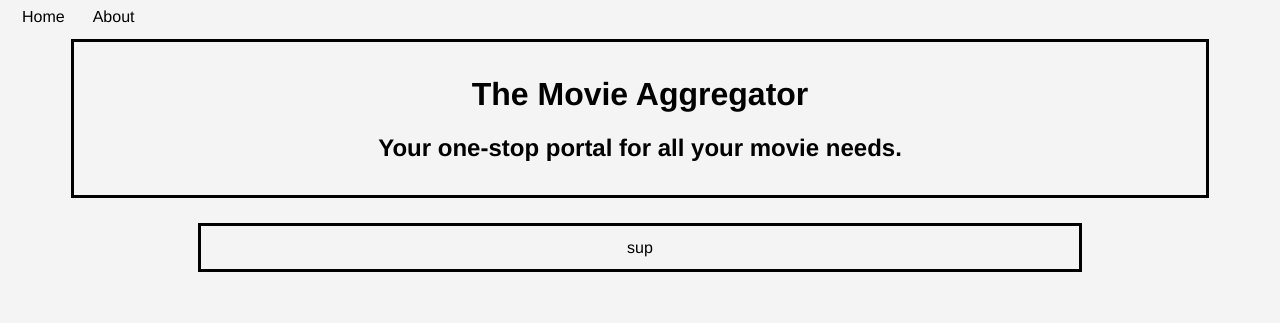
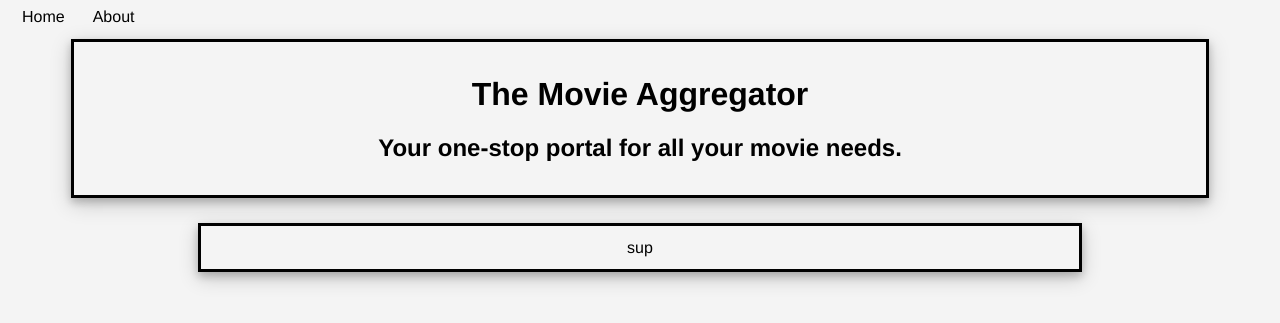
Before and after one commit to Whadiyatalkinabeet/MovieApp, a PHP site: page /NewReleases.html in a window 1280 px wide. Shown: the top 323 px of the page. Run offline with PHP 8.4, Linux system fonts and the light colour scheme; some libraries are stand-ins or nearby versions.

Commit message:
added box shadows
they look nice imo

```diff
--- a/MovieSite/Aggregator/css/stylesheet.css
+++ b/MovieSite/Aggregator/css/stylesheet.css
@@ -12,6 +12,7 @@ body {
     margin-right: 5%;
     margin-left: 5%;
     margin-top: 1%;
+    box-shadow: 0 4px 8px 0 rgba(0, 0, 0, 0.2), 0 6px 20px 0 rgba(0, 0, 0, 0.19);
 }
 .linklist{
 	text-align:center;
@@ -19,6 +20,7 @@ body {
     margin-bottom: 5%;
     margin-right: 15%;
     margin-left: 15%;
+    box-shadow: 0 4px 8px 0 rgba(0, 0, 0, 0.2), 0 6px 20px 0 rgba(0, 0, 0, 0.19);
 }
 a:link {
     color: black;
```
